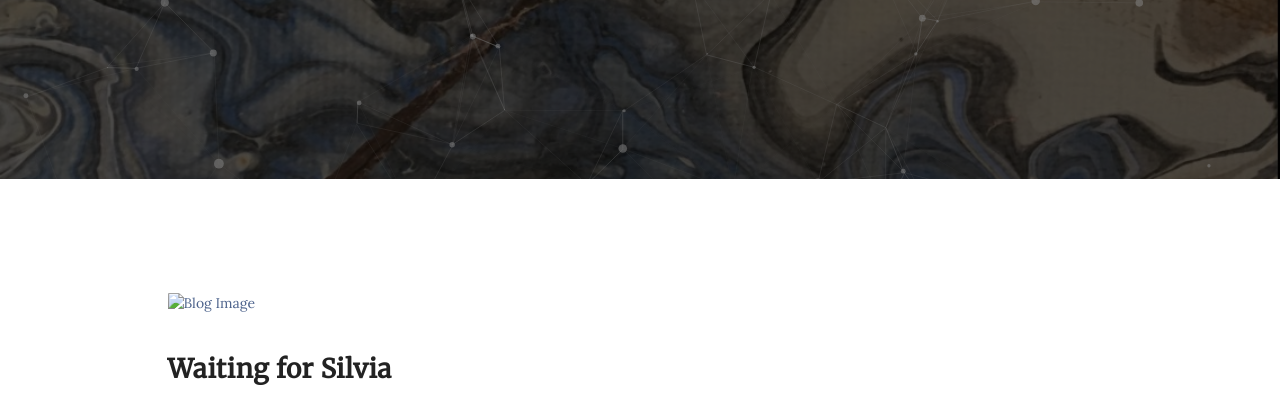
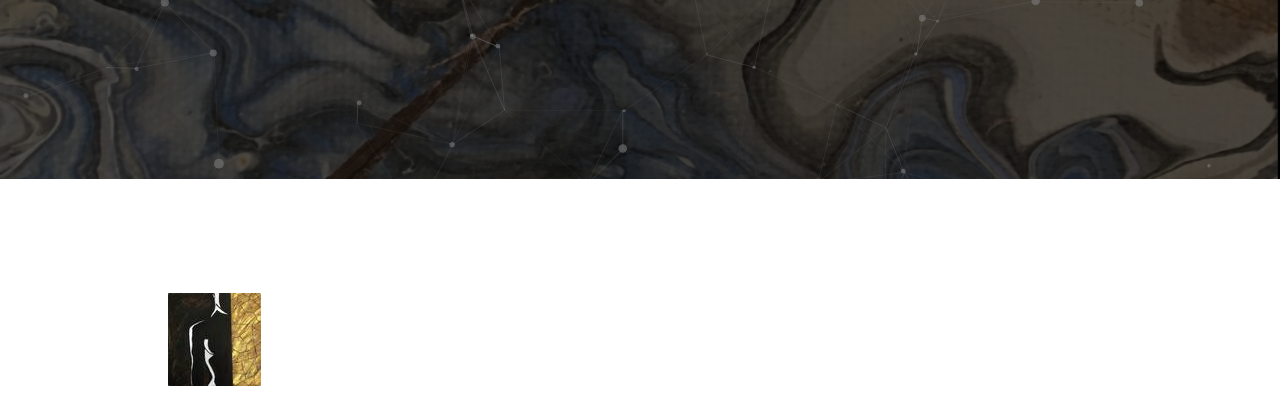
Before and after one commit to barborapaulickova/stories-of-art, a plain HTML site: page index.html in a window 1280 px wide. Shown: the part 388-785 px from the top of the page. Drawn offline with Linux system fonts and the light colour scheme; animation ran at ten frames a second.

Commit message:
Add files via upload

```diff
--- a/index.html
+++ b/index.html
@@ -88,7 +88,7 @@
                 <div class="blog-post-thumb">
                     <div class="blog-post-image">
                         <a href="single-post.html">
-                            <img src="images/1_homepage.jpeg" class="img-responsive" alt="Blog Image">
+                            <img src="images/1_homepage.jpg" class="img-responsive" alt="Blog Image">
                         </a>
                     </div>
                     <div class="blog-post-title">
```
